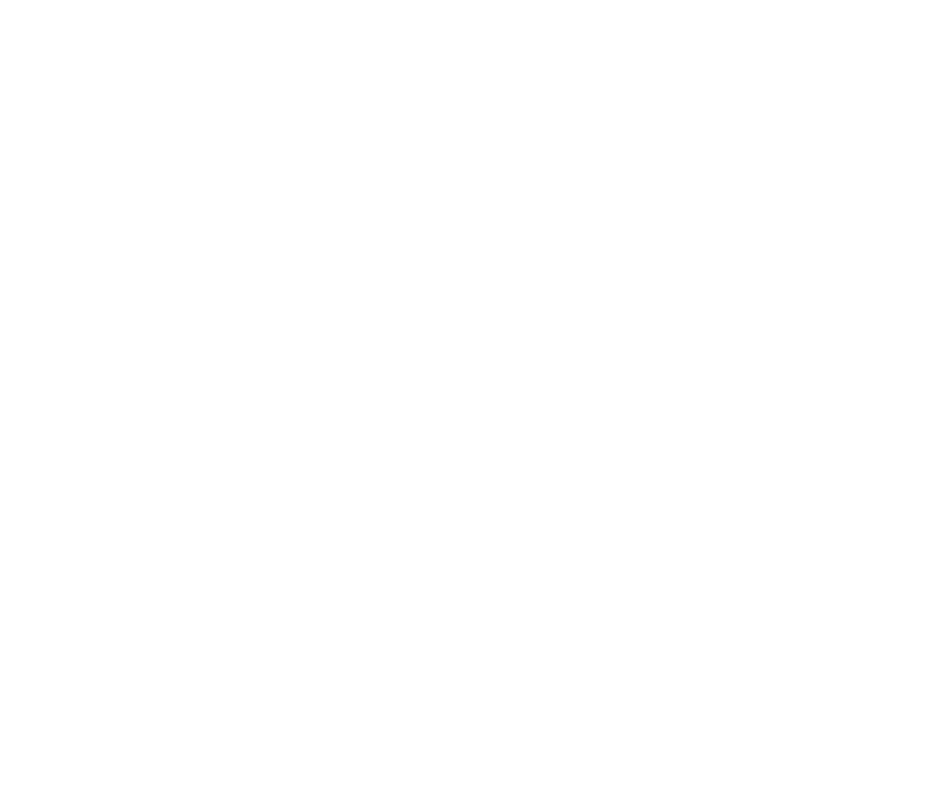
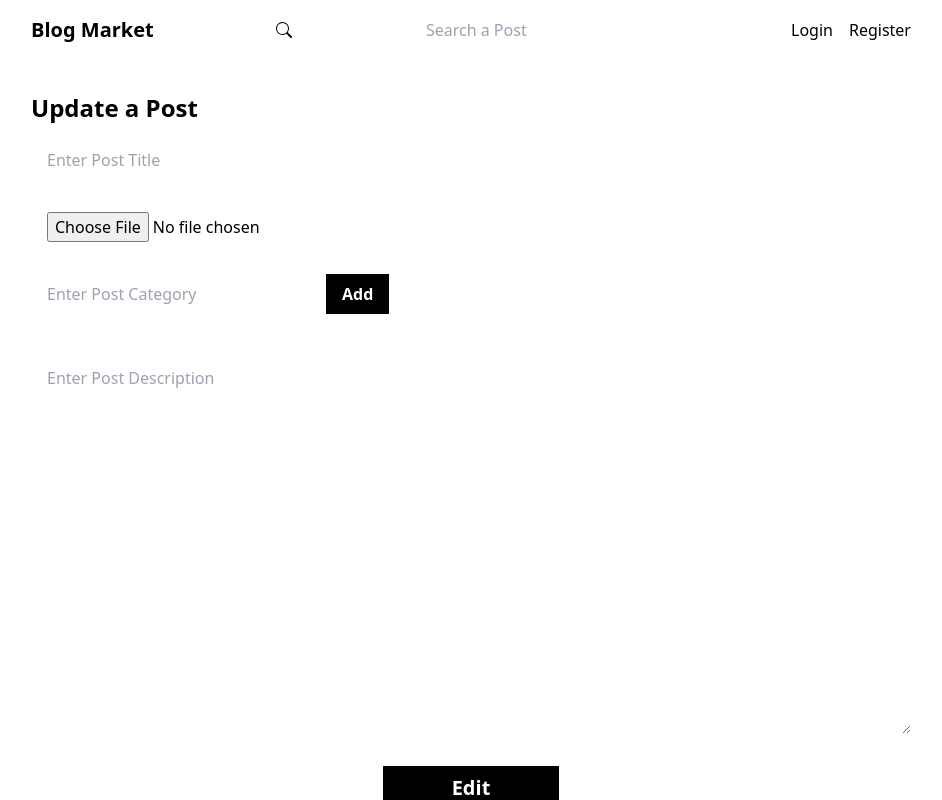
Before and after one commit to anikjoyy/blog-application, a React (Vite) app in the folder frontend/: page /edit/1 in a window 1280 px wide. Before the commit this address had no page. Shown: the top 800 px of the page, without its empty margins (169-1111 px from the left). Built offline with nearby package versions, Linux system fonts and the light colour scheme.

Commit message:
edit post page created

```diff
--- a/frontend/src/App.jsx
+++ b/frontend/src/App.jsx
@@ -4,6 +4,7 @@
 import Register from './pages/Register';
 import PostDetails from './pages/PostDetails';
 import CreatePost from './pages/CreatePost';
+import EditPost from './pages/EditPost';
 
 function App() {
   return (
@@ -14,6 +15,7 @@
         <Route path='/register' element={<Register />} />
         <Route path='/write' element={<CreatePost />} />
         <Route path='/posts/post/:id' element={<PostDetails />}></Route>
+        <Route path='/edit/:id' element={<EditPost />}></Route>
       </Routes>
     </div>
   );
--- /dev/null
+++ b/frontend/src/pages/EditPost.jsx
@@ -0,0 +1,84 @@
+import { useState } from 'react';
+import Footer from '../components/Footer';
+import { ImCross } from 'react-icons/im';
+import Navbar from '../components/Navbar';
+
+const EditPost = () => {
+  const [cat, setCat] = useState('');
+  const [cats, setCats] = useState([]);
+  const deleteCategory = (i) => {
+    let updatedCats = [...cats];
+    updatedCats.splice(i);
+    setCats(updatedCats);
+  };
+  const addCategory = () => {
+    let updatedCats = [...cats];
+    updatedCats.push(cat);
+    setCat('');
+    setCats(updatedCats);
+  };
+  return (
+    <div>
+      <Navbar />
+      <div className='px-6 md:px-[200px] mt-8'>
+        <h1 className='font-bold md:text-2xl text-xl mt-8'>Update a Post</h1>
+        <form className='w-full flex flex-col space-y-4 md:space-y-8 mt-4'>
+          <input
+            type='text'
+            placeholder='Enter Post Title'
+            className='px-4 py-2 outline-none'
+          />
+          <input type='file' className='px-4' />
+          <div className='flex flex-col'>
+            <div className='flex items-center space-x-4 md:space-x-8'>
+              <input
+                type='text'
+                value={cat}
+                onChange={(e) => setCat(e.target.value)}
+                placeholder='Enter Post Category'
+                className='px-4 py-2 outline-none'
+              />
+              <div
+                onClick={addCategory}
+                className='bg-black text-white px-4 py-2 font-semibold cursor-pointer'
+              >
+                Add
+              </div>
+            </div>
+            {/* category  */}
+            <div className='flex px-4 mt-3'>
+              {cats?.map((c, i) => (
+                <div
+                  key={i}
+                  className='flex justify-center items-center space-x-2 mr-4 bg-gray-200 px-2 py-1 rounded-md'
+                >
+                  <p>{c}</p>
+                  <p
+                    onClick={() => deleteCategory(i)}
+                    className='text-white bg-black rounded-full cursor-pointer p-1 text-sm'
+                  >
+                    <ImCross />
+                  </p>
+                </div>
+              ))}
+            </div>
+          </div>
+          <textarea
+            name=''
+            id=''
+            placeholder='Enter Post Description'
+            cols={30}
+            rows={15}
+            className='px-4 py-2 outline-none'
+          ></textarea>
+          <button className='bg-black text-white w-full md:w-[20%] mx-auto font-semibold px-4 py-2 text-lg md:text-xl'>
+            Edit
+          </button>
+        </form>
+      </div>
+      <Footer />
+    </div>
+  );
+};
+
+export default EditPost;
```
